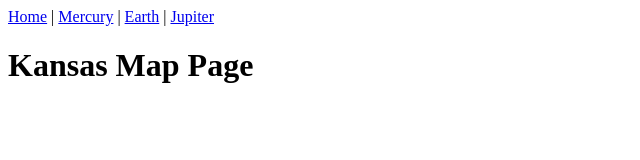
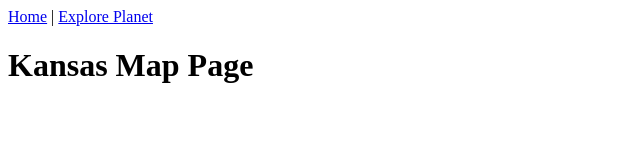
Before and after one commit to alextate4/sandbox-alextate4, a Vue app: page / in a window 1280 px wide. Shown: the top 160 px of the page, without its empty margins (0-640 px from the left). Built offline with nearby package versions, Linux system fonts and the light colour scheme.

Commit message:
modified links for dynamic routing

```diff
--- a/src/App.vue
+++ b/src/App.vue
@@ -2,9 +2,7 @@
   <div id="app">
     <div id="nav">
       <router-link to="/">Home</router-link> |
-      <router-link to="/mercury">Mercury</router-link> |
-      <router-link to="/earth">Earth</router-link> |
-      <router-link to="/jupiter">Jupiter</router-link>
+      <router-link to="/planet/mercury">Explore Planet</router-link>
     </div>
     <router-view />
   </div>
```
